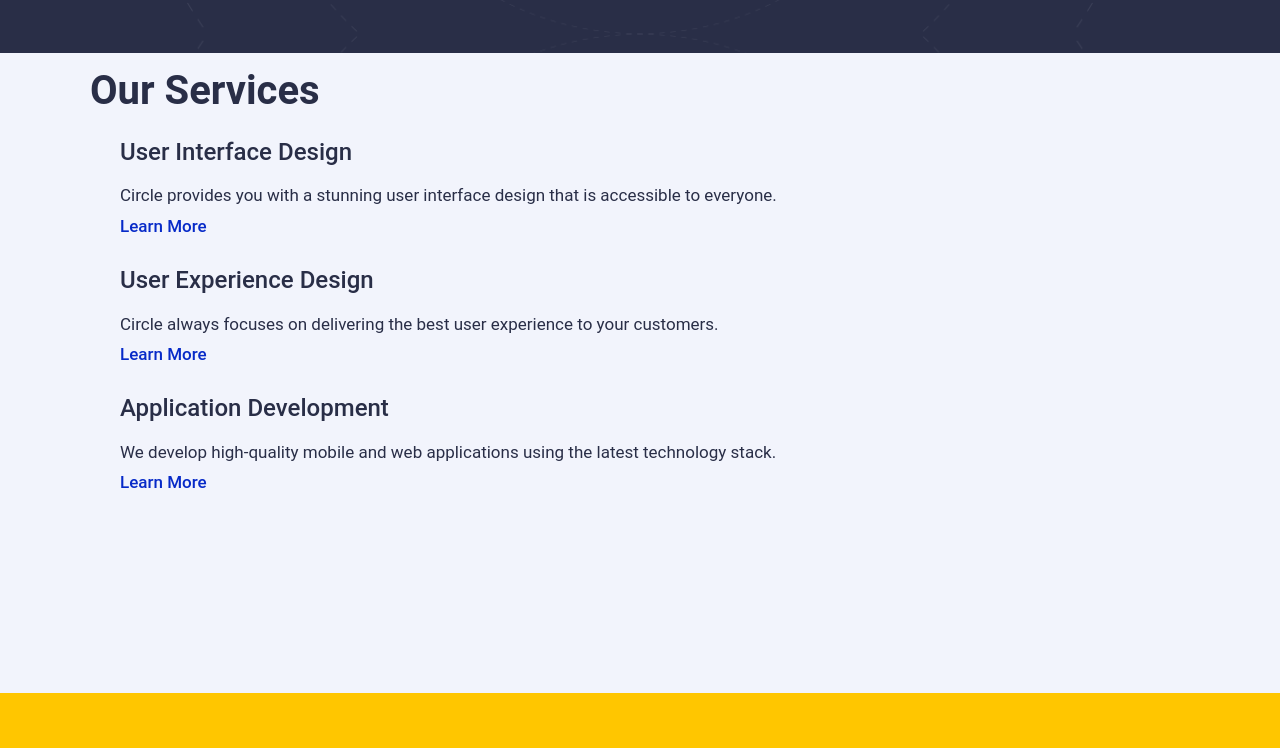
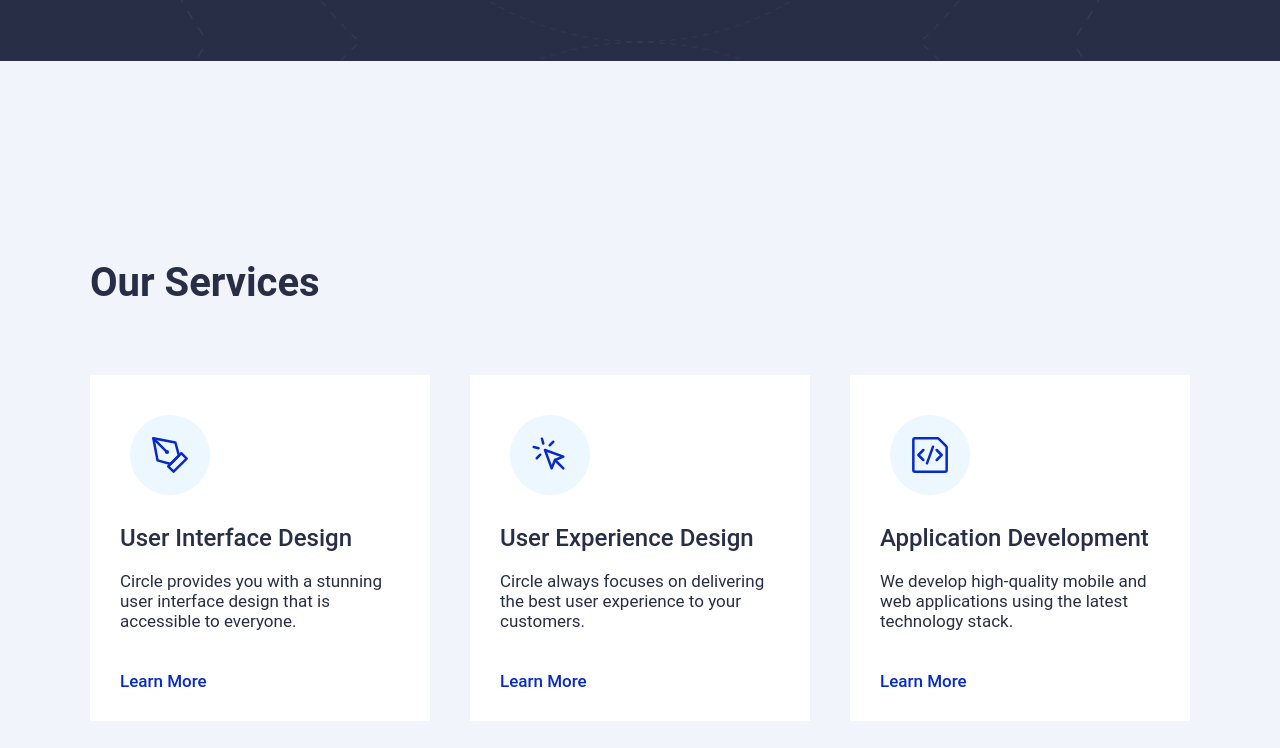
Before and after one commit to Alanch8/mid-term-project, a plain HTML site: page index.html in a window 1280 px wide. Shown: the part 2612-3360 px from the top of the page. Drawn offline with Linux system fonts and the light colour scheme.

Commit message:
service section added

```diff
--- a/css/styles.css
+++ b/css/styles.css
@@ -530,3 +530,90 @@ h1 {
   text-decoration: none;
   color: #0000ee;
 }
+
+.services-section {
+  margin-top: 200px;
+  padding: 0 30px;
+}
+
+.projects-heading {
+  color: #292e47;
+  font-size: 40px;
+  line-height: 44px;
+  margin-top: 20px;
+  font-weight: bold;
+  margin-bottom: 10px;
+}
+
+.services-grid {
+  display: grid;
+  margin-top: 70px;
+  grid-auto-columns: 1fr;
+  grid-column-gap: 40px;
+  grid-row-gap: 16px;
+  grid-template-columns: 1fr 1fr 1fr;
+  grid-template-rows: auto;
+}
+
+.service-card {
+  display: flex;
+  max-width: 340px;
+  flex-direction: column;
+  justify-content: space-between;
+  background-color: #fff;
+}
+
+.service-icon {
+  width: 80px;
+  height: 80px;
+  margin-top: 40px;
+  margin-left: 40px;
+  padding-bottom: 0px;
+  padding-left: 0px;
+  border-radius: 50%;
+  background-color: #ecf7ff;
+  background-image: url(/src/services-section/icons/1.svg);
+  background-position: 50% 50%;
+  background-size: auto;
+  background-repeat: no-repeat;
+}
+
+.service-content {
+  display: -webkit-box;
+  display: -webkit-flex;
+  display: -ms-flexbox;
+  display: flex;
+  flex-direction: column;
+  justify-content: space-between;
+}
+
+.project-title {
+  margin: 30px 30px 20px;
+  color: #292e47;
+  font-size: 24px;
+  line-height: 115%;
+  font-weight: 500;
+}
+
+.project-title.project-description {
+  margin-top: 0px;
+  margin-bottom: 10px;
+  font-size: 17px;
+  font-weight: 400;
+}
+
+.project-link {
+  margin: 30px;
+  color: #072ac8;
+  font-size: 17px;
+  font-weight: 500;
+  text-decoration: none;
+}
+
+.service-icon.icon-2 {
+  background-image: url(/src/services-section/icons/2.svg);
+}
+
+.service-icon.icon-3 {
+  background-image: url(/src/services-section/icons/3.svg);
+}
--- a/index.html
+++ b/index.html
@@ -171,8 +171,8 @@
     </section>
 
     <!-- Services Section -->
-    <div class="section services wf-section">
-      <div class="container services-container">
+    <div id="services" class="services-section">
+      <div class="container">
         <h1 class="projects-heading">Our Services</h1>
         <div class="services-grid">
           <div class="service-card">
@@ -185,7 +185,7 @@
                   is accessible to everyone.
                 </div>
               </div>
-              <a href="#" class="project-link">Learn More</a>
+              <a href="#services" class="project-link">Learn More</a>
             </div>
           </div>
           <div class="service-card">
@@ -198,7 +198,7 @@
                   to your customers.
                 </div>
               </div>
-              <a href="#" class="project-link">Learn More</a>
+              <a href="#services" class="project-link">Learn More</a>
             </div>
           </div>
           <div class="service-card">
@@ -211,7 +211,7 @@
                   latest technology stack.
                 </div>
               </div>
-              <a href="#" class="project-link">Learn More</a>
+              <a href="#services" class="project-link">Learn More</a>
             </div>
           </div>
         </div>
@@ -243,16 +243,9 @@
                   name="email-2"
                   data-name="Email 2"
                   placeholder="Enter your email"
-                  id="email-2"
-                  required=""
                 />
               </div>
-              <input
-                type="submit"
-                value="Suscribe"
-                data-wait="Please wait..."
-                class="primary-btn-form"
-              />
+              <input type="submit" value="Suscribe" class="primary-btn-form" />
             </form>
           </div>
         </div>
```
